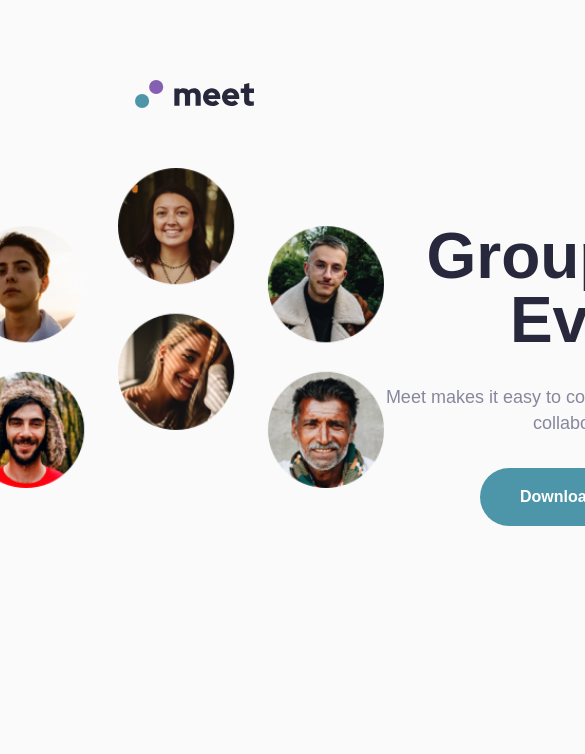
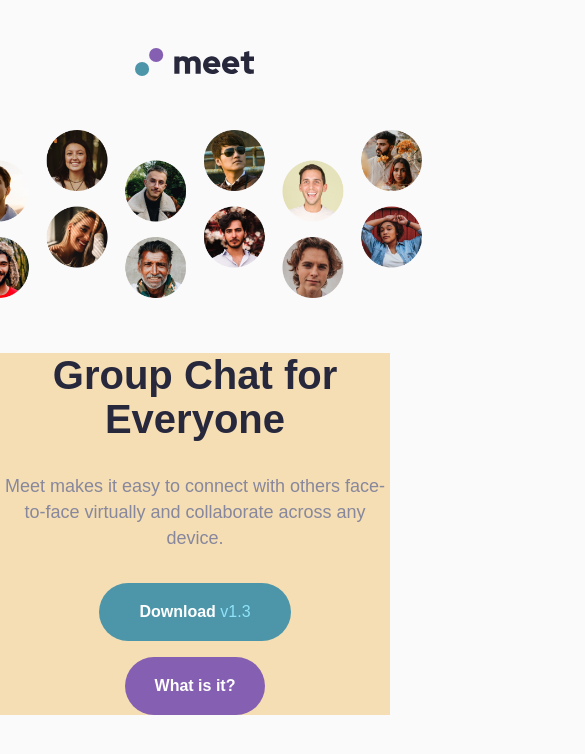
Before and after one commit to saurav-verma-01/Meet-landing-page, a website built with Vite: page index.html in a window 390 px wide. Shown: the top 754 px of the page, 585 px wide, since content can reach past the window. Built offline with nearby package versions, Linux system fonts and the light colour scheme; a web font is replaced by a local one.

Commit message:
making hero section responsive

```diff
--- a/assets/css/main.css
+++ b/assets/css/main.css
@@ -1,2 +1,3 @@
 @import url("./section/general.css");
 @import url("./section/hero.css");
+@import url("./section/responsive.css");
--- a/assets/css/section/general.css
+++ b/assets/css/section/general.css
@@ -35,12 +35,17 @@
   font-style: normal;
   font-display: swap;
 }
-
+html {
+  width: 100%;
+}
 body {
   font-family: "Red Hat Display", sans-serif;
   font-weight: 500;
   background: var(--light);
   color: var(--dark);
+  width: 100%;
+  font-size: 1.125rem;
+  line-height: 1.45;
 }
 
 a {
--- a/assets/css/section/hero.css
+++ b/assets/css/section/hero.css
@@ -1,6 +1,3 @@
-.hero {
-}
-
 .header {
   padding: 5rem 0 3.75rem;
 }
@@ -13,8 +10,8 @@
 
 .hero-content {
   display: grid;
-  height: 22.375rem;
-  grid-template-columns: 1fr 33.75rem 1fr;
+  height: 23rem;
+  grid-template-columns: 5fr 8fr 5fr;
 }
 
 .banner-content {
@@ -43,25 +40,26 @@
   line-height: 1.45;
 }
 
-.banner-desk-left,
-.banner-desk-right {
+.banner-desk-img {
   background-size: cover;
   background-repeat: no-repeat;
-  width: 26rem;
-  height: 20rem;
+  width: 100%;
+  max-width: 26rem;
 }
 
-.banner-desk-left {
+.banner-desk-img-left {
   order: 1;
-  background-image: url("../../desktop/image-hero-left.png");
   justify-self: flex-start;
   margin-left: -2rem;
 }
 
-.banner-desk-right {
+.banner-desk-img-right {
   order: 3;
-  background-image: url("../../desktop/image-hero-right.png");
   align-self: flex-end;
   justify-self: flex-end;
   margin-right: -2rem;
 }
+
+.banner-tab-img {
+  display: none;
+}
--- /dev/null
+++ b/assets/css/section/responsive.css
@@ -0,0 +1,59 @@
+@media (max-width: 75rem) {
+  .header {
+    padding: 3rem 0 4rem;
+  }
+  .hero-content {
+    grid-template-columns: 1fr;
+    row-gap: 4.5rem;
+  }
+
+  .banner-desk-img-left,
+  .banner-desk-img-right {
+    display: none;
+  }
+  .banner-tab-img {
+    display: block;
+    width: calc(100% + 4rem);
+    margin-left: -2rem;
+    margin-right: -2rem;
+  }
+  .banner-tab-img img {
+    width: 100%;
+    object-fit: cover;
+  }
+
+  .banner-content {
+    background-color: wheat;
+    max-width: 32rem;
+    justify-self: center;
+  }
+
+  .body {
+    font-size: 1rem;
+    line-height: 1.625;
+  }
+  .heading-1 {
+    font-size: 3rem;
+  }
+  .banner-content h1 {
+    width: 20rem;
+  }
+}
+
+@media (max-width: 32rem) {
+  .header {
+    padding: 3rem 0 3.375rem;
+  }
+  .btn-container {
+    flex-direction: column;
+    align-items: center;
+  }
+  .hero-content {
+    grid-template-columns: 1fr;
+    row-gap: 3rem;
+  }
+  .heading-1 {
+    font-size: 2.5rem;
+    line-height: 1.1;
+  }
+}
--- a/index.html
+++ b/index.html
@@ -24,8 +24,19 @@
           />
         </header>
         <div class="hero-content">
-          <div class="banner-desk-left"></div>
-          <div class="banner-desk-right"></div>
+          <div class="banner-desk-img banner-desk-img-left">
+            <img
+              src="./assets/desktop/image-hero-left.png"
+              alt="banner hero image left"
+            />
+          </div>
+          <div class="banner-desk-img banner-desk-img-right">
+            <img
+              src="./assets/desktop/image-hero-right.png"
+              alt="banner hero image right"
+            />
+          </div>
+
           <div class="banner-content">
             <h1 class="heading-1">Group Chat for Everyone</h1>
             <p>
@@ -38,6 +49,13 @@
               >
               <a href="#" class="btn btn-secondary"> What is it?</a>
             </div>
+          </div>
+
+          <div class="banner-tab-img">
+            <img
+              src="./assets/tablet/image-hero.png"
+              alt="banner hero tablet"
+            />
           </div>
         </div>
       </section>
```
